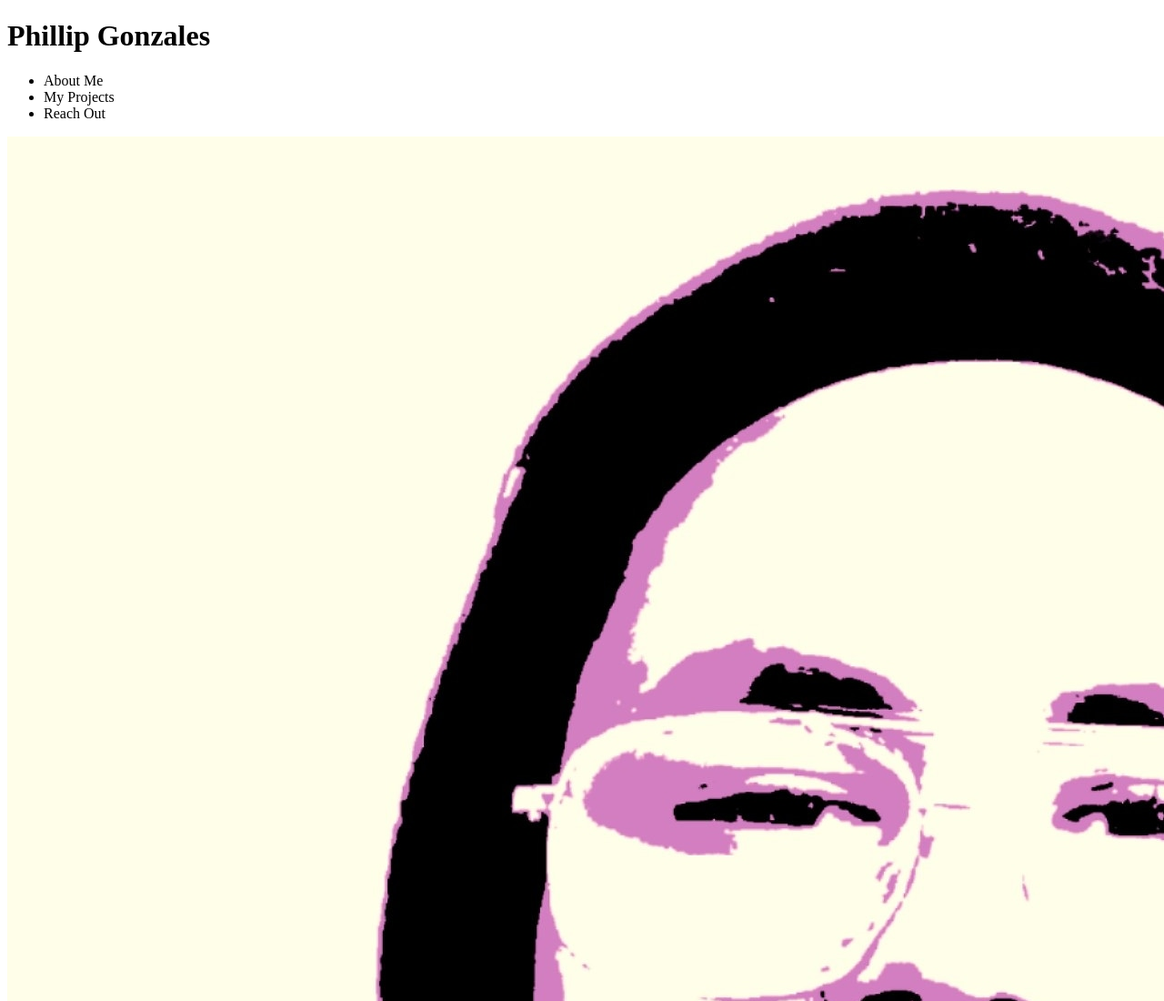
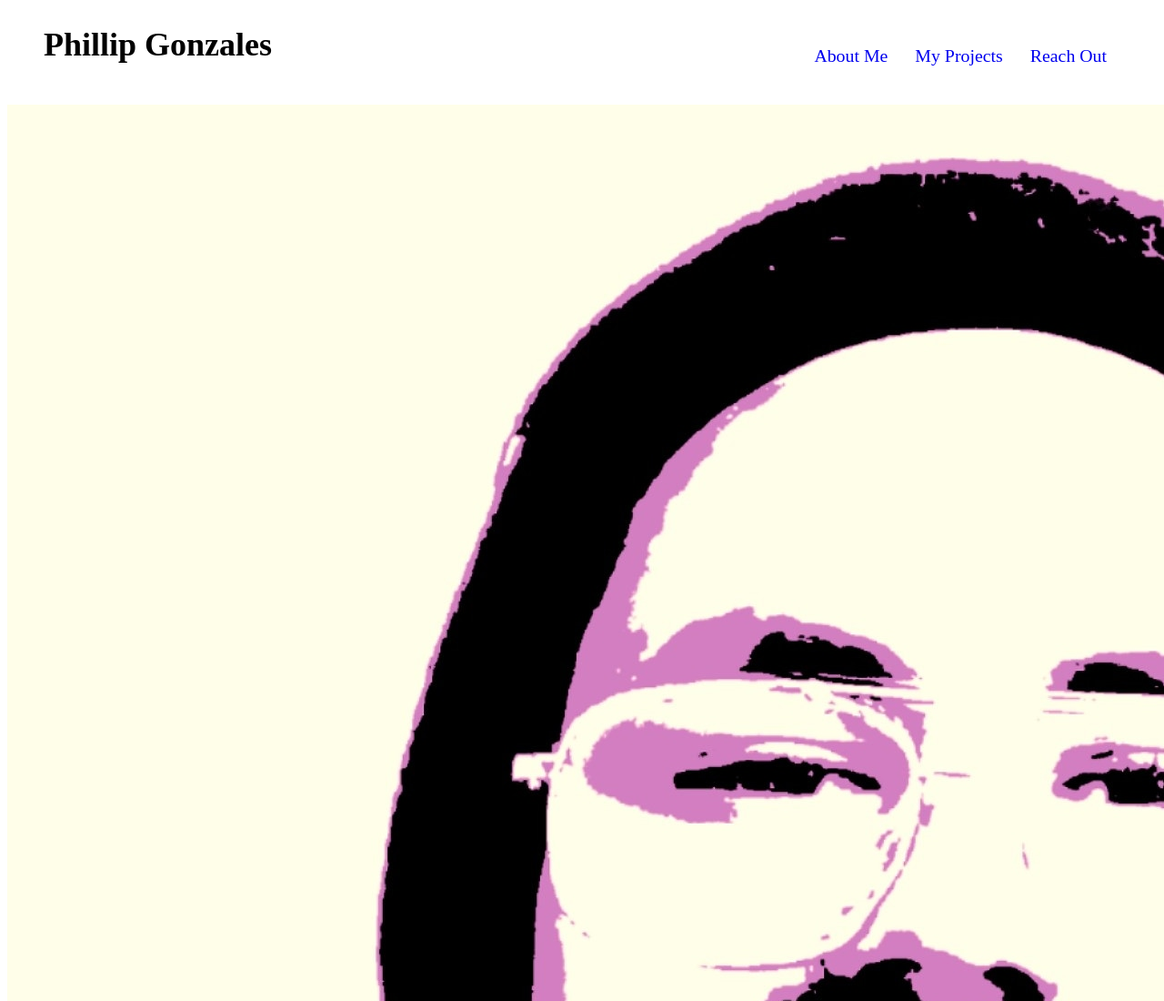
Before and after one commit to chill-phil/pro-portfolio, a plain HTML site: page index.html in a window 1280 px wide. Shown: the top 1100 px of the page at 91% size. Drawn offline with Linux system fonts and the light colour scheme; files that its build step writes are made by us from their sources.

Commit message:
add styling to space out navigator

```diff
--- a/assets/css/styles.css
+++ b/assets/css/styles.css
@@ -0,0 +1,36 @@
+/* NAVIGATION SECTION */
+
+header {
+    padding: 20px 40px;
+    display: flex;
+    justify-content: space-between;
+    flex-wrap: wrap;
+  }
+
+  header h1 {
+    font-weight: bold;
+    margin: 0;
+    font-size: 36px;
+  }
+
+  header a {
+    text-decoration: none;
+  }
+
+  header nav {
+    margin: 6px 0;
+  }
+
+  header nav ul {
+    display: flex;
+    flex-wrap: wrap;
+    justify-content: space-between;
+    align-items: center;
+    list-style: none;
+  }
+
+  header nav ul li a {
+    padding: 10px 15px;
+    font-weight: lighter;
+    font-size: 1.55vw;
+  }
--- a/index.html
+++ b/index.html
@@ -4,7 +4,7 @@
         <meta charset="UTF-8" />
         <meta name="viewport" content="width=device-width, initial-scale=1.0" />
         <title>Pro Portfolio</title>
-        <link rel="stylesheet" href="./assets/styles.css" />
+        <link rel="stylesheet" href="./assets/css/styles.css" />
     </head>
 
     <body>
@@ -17,13 +17,13 @@
             <nav>
                 <ul>
                     <li>
-                    <a>About Me</a>
+                    <a href="#aboutMe">About Me</a>
                     </li>
                     <li>
-                    <a>My Projects</a>
+                    <a href="#myProjects">My Projects</a>
                     </li>
                     <li>
-                    <a>Reach Out</a>
+                    <a href="#reachOut">Reach Out</a>
                     </li>
                 </ul>
             </nav>
@@ -52,9 +52,9 @@
         </section>
 
 
-            <!-- About Me -->
-        <section id="aboutMe" class="intro">
-            <div class="flex-row">
+            <!-- ABOUT ME SECTION -->
+        <section id="aboutMe">
+            <div>
                 <h2 class="section-title primary-border">About Me</h2>
             </div>
 
@@ -67,7 +67,7 @@
 
 
         <!-- My Projects -->
-        <section>
+        <section id="myProjects">
             <div>
                 <h2>My Projects</h2>
             </div>
@@ -105,7 +105,7 @@
 
 
         <!-- "reach out" section -->
-        <section>
+        <section id="reachOut">
             <div>
                 <h2>Reach Out</h2>
             </div>
```
